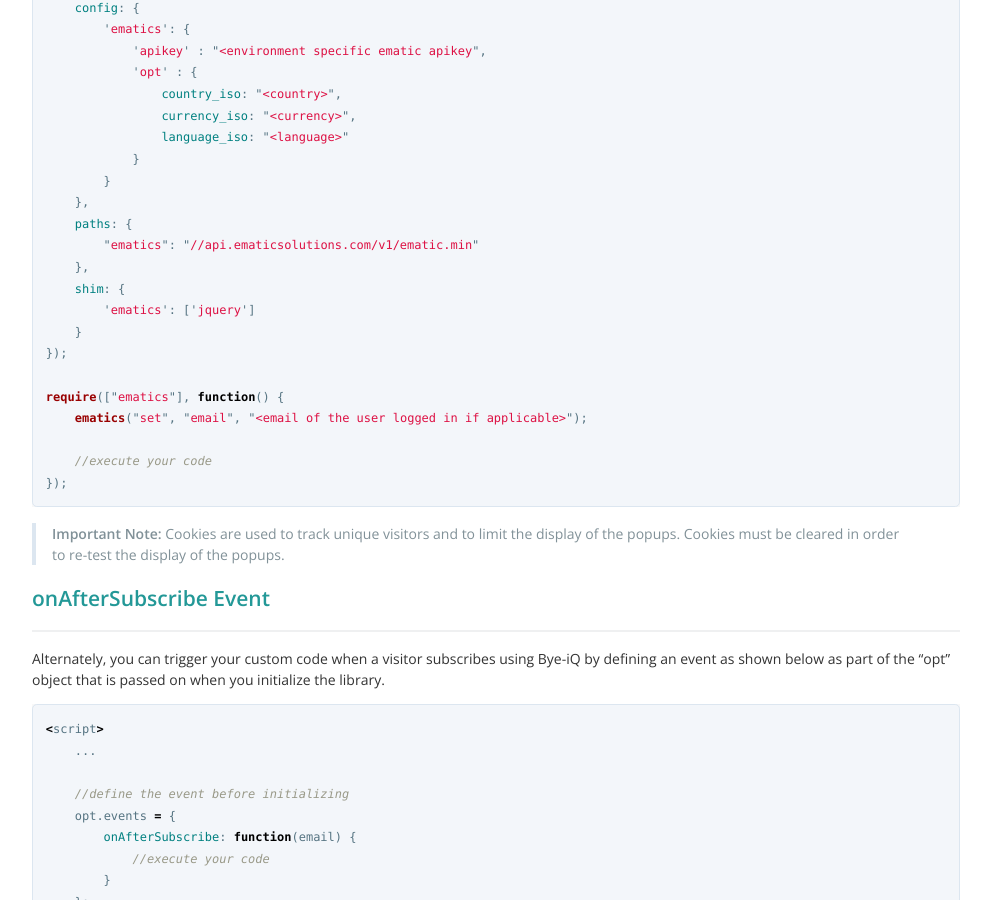
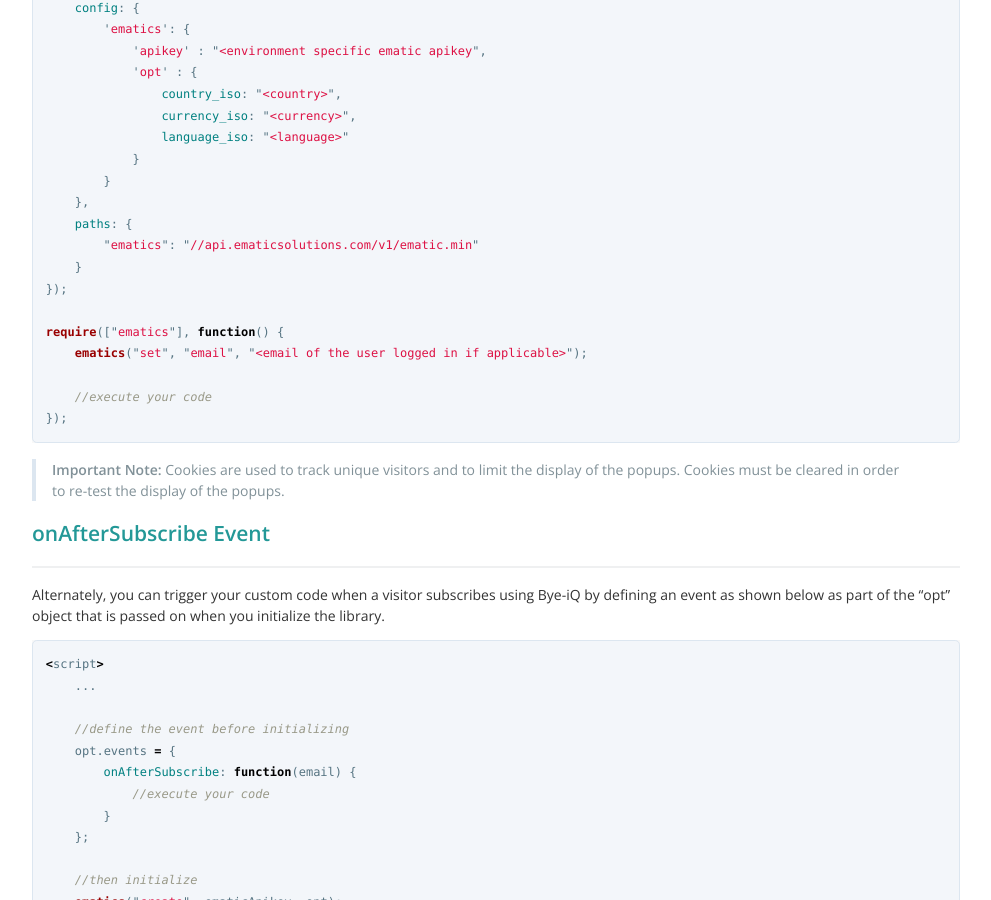
Before and after one commit to Ematicexternal/doc, a Jekyll site: the page built from _posts/2017-07-05-initializing-ematic-js.md, in a window 1280 px wide and 900 px high, scrolled down 931 px. Shown: the whole window, without its empty margins (260-1251 px from the left). Built offline with Jekyll 4.4.1, drawn with Linux system fonts in a browser that asks for light colours.

Commit message:
remove jquery reference since its included in ematic.min

```diff
--- a/_posts/2017-07-05-initializing-ematic-js.md
+++ b/_posts/2017-07-05-initializing-ematic-js.md
@@ -52,9 +52,6 @@ require.config({
     },
     paths: {
         "ematics": "//api.ematicsolutions.com/v1/ematic.min"
-    },
-    shim: {
-        'ematics': ['jquery']
     }
 });
 
```
Also changed, not shown: _posts/2019-06-04-initializing-ematic-js-vn.md (+0 -3 lines).
